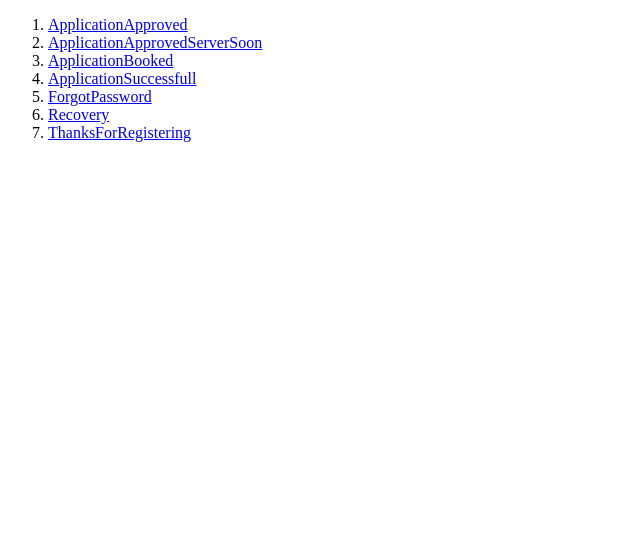
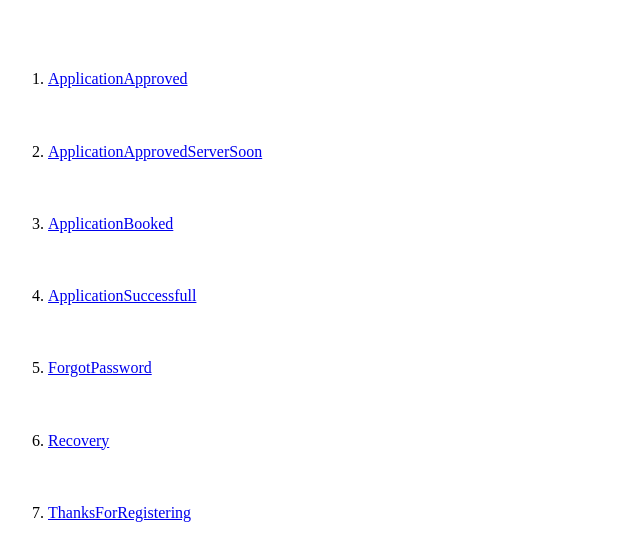
Before and after one commit to harishkumarforeverr/PureHtmlCsssProject-for-srinivas-bro, a plain HTML site: page index.html in a window 1280 px wide. Shown: the whole page, without its empty margins (0-640 px from the left). Drawn offline with Linux system fonts and the light colour scheme.

Commit message:
small changes

```diff
--- a/index.css
+++ b/index.css
@@ -0,0 +1,6 @@
+ol.router {
+  display: flex;
+  flex-direction: column;
+  justify-content: space-evenly;
+  height: 70vh;
+}
--- a/index.html
+++ b/index.html
@@ -5,9 +5,10 @@
     <meta http-equiv="X-UA-Compatible" content="IE=edge" />
     <meta name="viewport" content="width=device-width, initial-scale=1.0" />
     <title>Document</title>
+    <link rel="stylesheet" href="./index.css">
   </head>
   <body>
-    <ol>
+    <ol class="router">
       <li>
         <a href="./Components/ApplicationApproved//ApplicationApproved.html">
           ApplicationApproved
```
